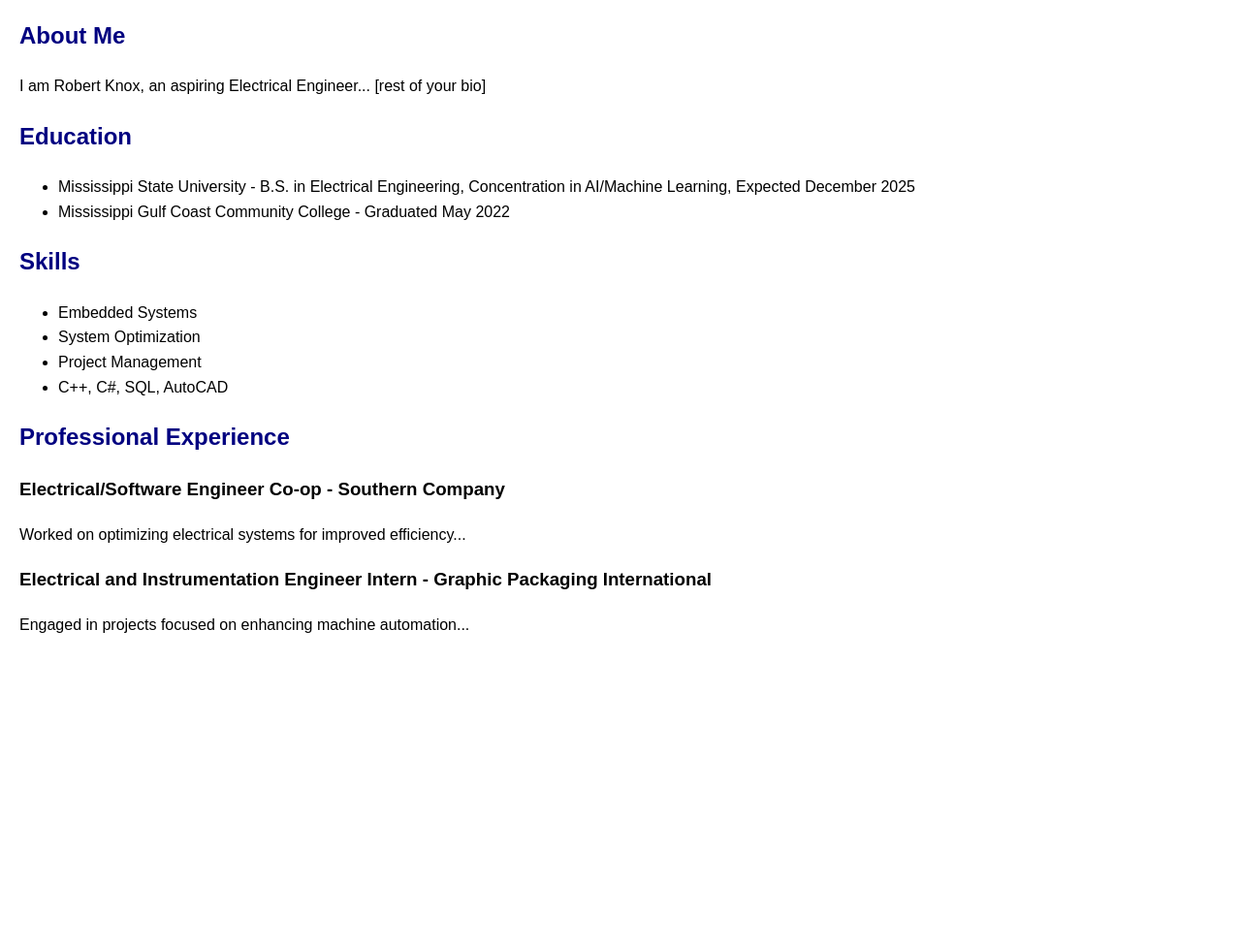
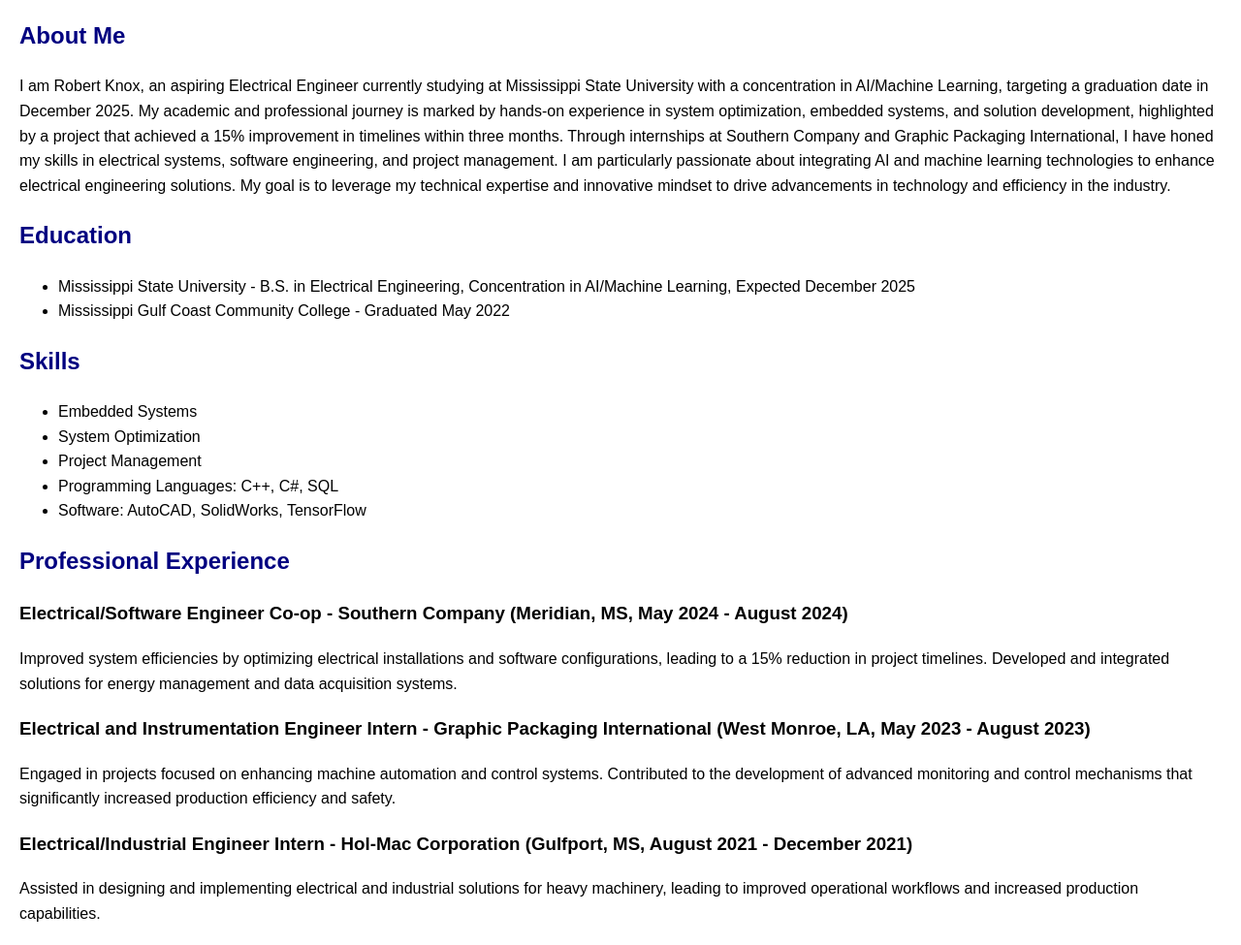
Before and after one commit to Rob-104/digital-resume-robertk, a plain HTML site: page index.html in a window 1280 px wide. Shown: the part 76-1051 px from the top of the page at 97% size. Before the commit the page ends 800 px from the top, so only its background shows below. Drawn offline with Linux system fonts and the light colour scheme.

Commit message:
Added initial index.html content for digital resume

```diff
--- a/index.html
+++ b/index.html
@@ -27,7 +27,7 @@
     </header>
     <section id="bio">
         <h2>About Me</h2>
-        <p>I am Robert Knox, an aspiring Electrical Engineer... [rest of your bio]</p>
+        <p>I am Robert Knox, an aspiring Electrical Engineer currently studying at Mississippi State University with a concentration in AI/Machine Learning, targeting a graduation date in December 2025. My academic and professional journey is marked by hands-on experience in system optimization, embedded systems, and solution development, highlighted by a project that achieved a 15% improvement in timelines within three months. Through internships at Southern Company and Graphic Packaging International, I have honed my skills in electrical systems, software engineering, and project management. I am particularly passionate about integrating AI and machine learning technologies to enhance electrical engineering solutions. My goal is to leverage my technical expertise and innovative mindset to drive advancements in technology and efficiency in the industry.</p>
     </section>
     <section id="education">
         <h2>Education</h2>
@@ -42,18 +42,23 @@
             <li>Embedded Systems</li>
             <li>System Optimization</li>
             <li>Project Management</li>
-            <li>C++, C#, SQL, AutoCAD</li>
+            <li>Programming Languages: C++, C#, SQL</li>
+            <li>Software: AutoCAD, SolidWorks, TensorFlow</li>
         </ul>
     </section>
     <section id="experience">
         <h2>Professional Experience</h2>
         <div>
-            <h3>Electrical/Software Engineer Co-op - Southern Company</h3>
-            <p>Worked on optimizing electrical systems for improved efficiency...</p>
+            <h3>Electrical/Software Engineer Co-op - Southern Company (Meridian, MS, May 2024 - August 2024)</h3>
+            <p>Improved system efficiencies by optimizing electrical installations and software configurations, leading to a 15% reduction in project timelines. Developed and integrated solutions for energy management and data acquisition systems.</p>
         </div>
         <div>
-            <h3>Electrical and Instrumentation Engineer Intern - Graphic Packaging International</h3>
-            <p>Engaged in projects focused on enhancing machine automation...</p>
+            <h3>Electrical and Instrumentation Engineer Intern - Graphic Packaging International (West Monroe, LA, May 2023 - August 2023)</h3>
+            <p>Engaged in projects focused on enhancing machine automation and control systems. Contributed to the development of advanced monitoring and control mechanisms that significantly increased production efficiency and safety.</p>
+        </div>
+        <div>
+            <h3>Electrical/Industrial Engineer Intern - Hol-Mac Corporation (Gulfport, MS, August 2021 - December 2021)</h3>
+            <p>Assisted in designing and implementing electrical and industrial solutions for heavy machinery, leading to improved operational workflows and increased production capabilities.</p>
         </div>
     </section>
 </body>
```
